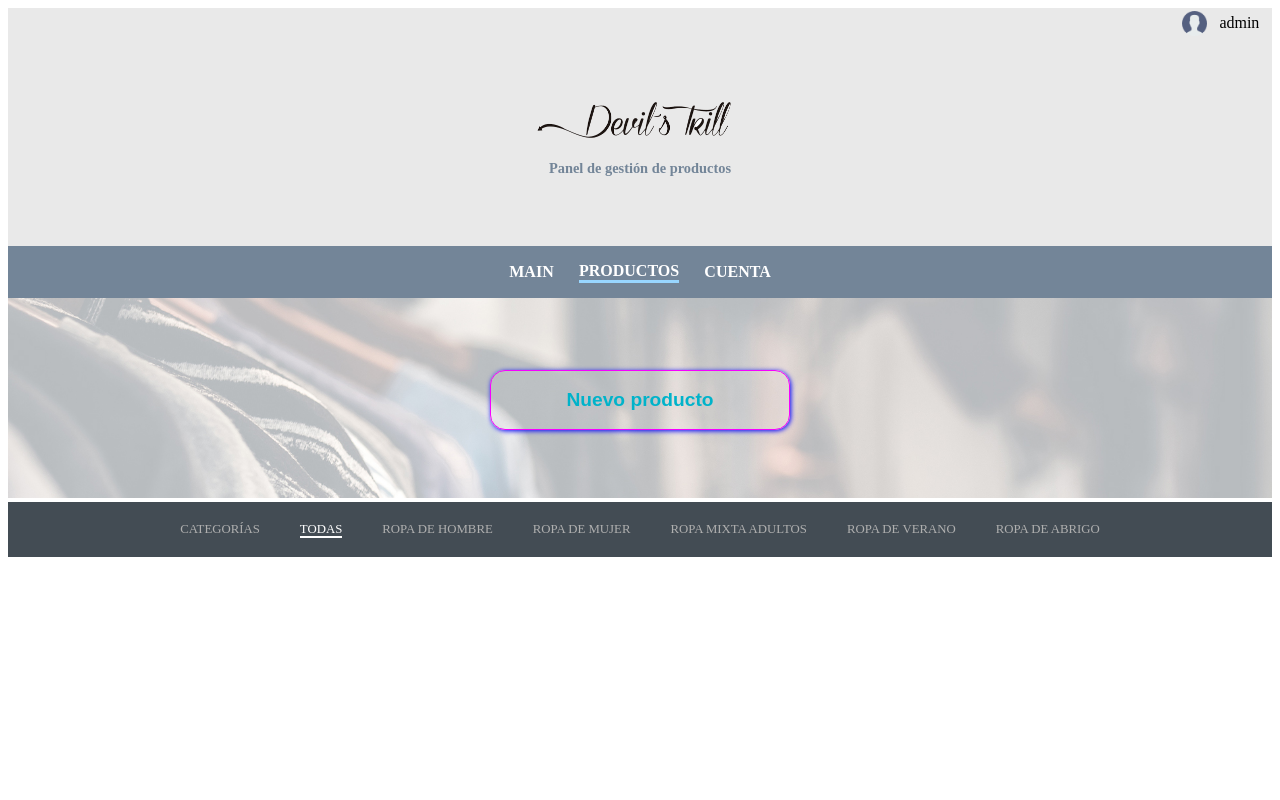
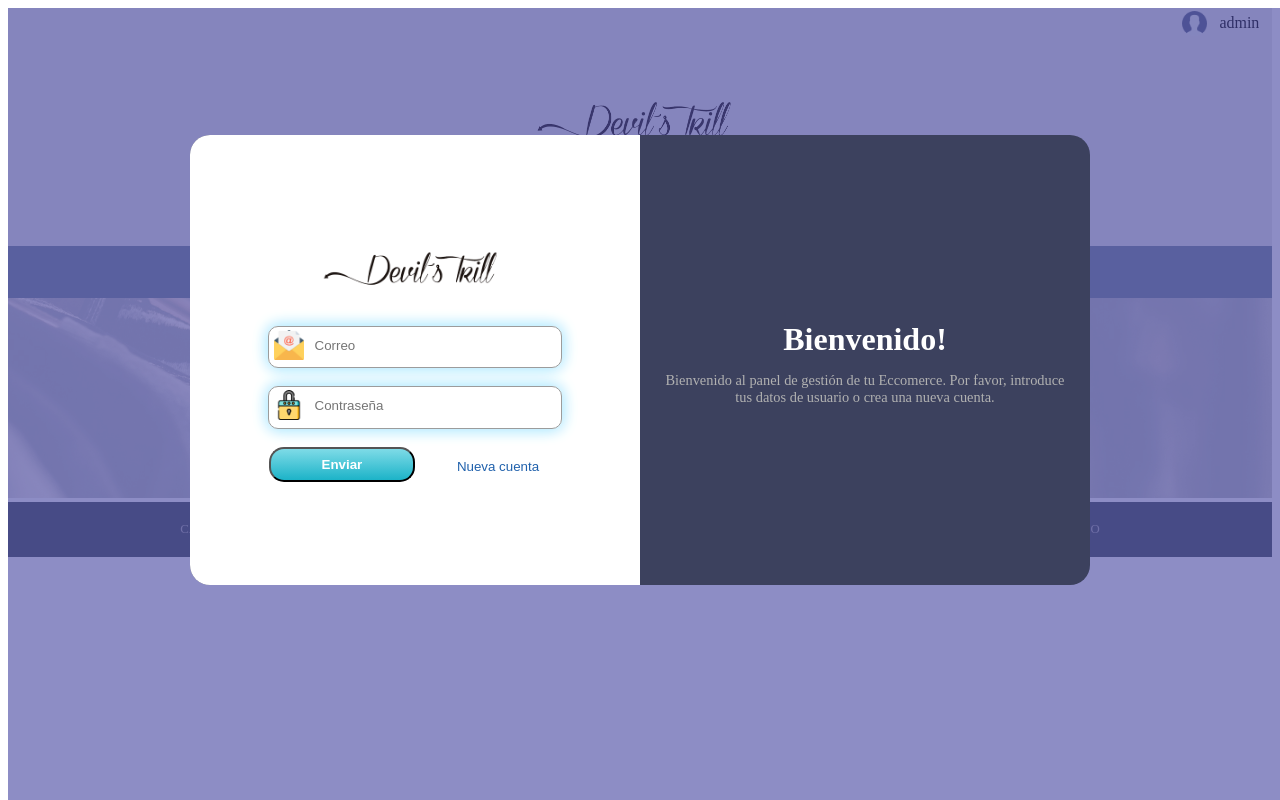
Before and after one commit to OscarEstudioSKR/practicaEcommerce, a React (Create React App) app: page / in a window 1280 px wide. Built offline with nearby package versions, Linux system fonts and the light colour scheme; the HTML template or start-up script is replaced by a standard one.

Commit message:
inicia con login

```diff
--- a/src/App.js
+++ b/src/App.js
@@ -8,7 +8,7 @@ class App extends Component {
   constructor(props){
     super(props);
     this.state = {
-      'panel': "",
+      'panel': "login",
       changeState: (campo, valor)=>this.setState({ [campo]: valor }),
       'userID': 0,
       'users': [
@@ -34,7 +34,7 @@ class App extends Component {
   render() {
     return (
       <div className="App">
-
+        {console.log(JSON.stringify(this.state.store))}
        {(this.state.panel == "login" || this.state.panel == "newUser") && <Formulario state={this.state}/>}
        <Crud state={this.state}/>
       </div>
--- a/src/Crud.js
+++ b/src/Crud.js
@@ -60,6 +60,7 @@ class Crud extends Component {
 
         //Si tiene la categoría
         if( this.state.categorias.some((obj, i)=>{ id = i; return obj === e.target.name;})){
+
             if(!e.target.checked){
                 newCategoriaArr.splice(id,1);
                 this.setState({ 'categorias': newCategoriaArr })
```
